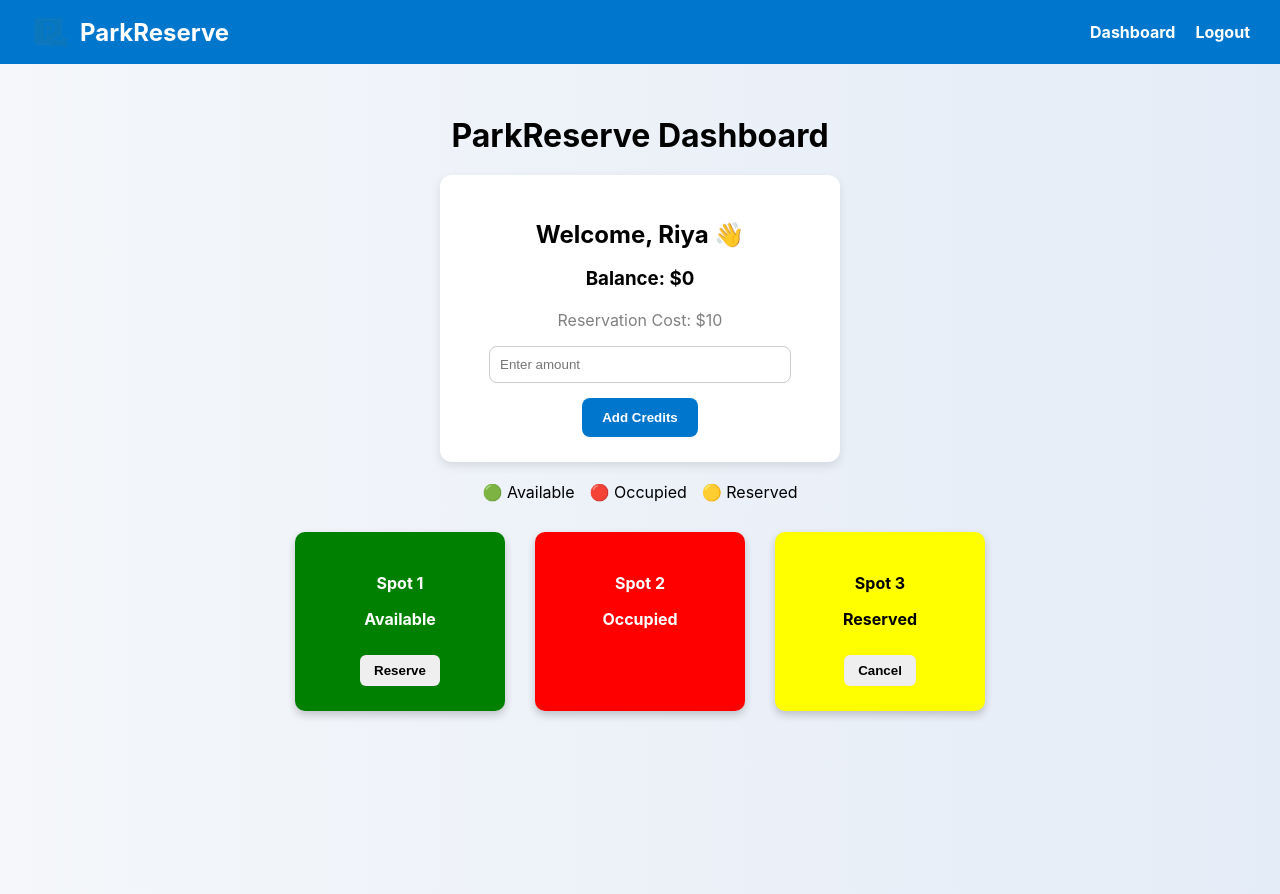
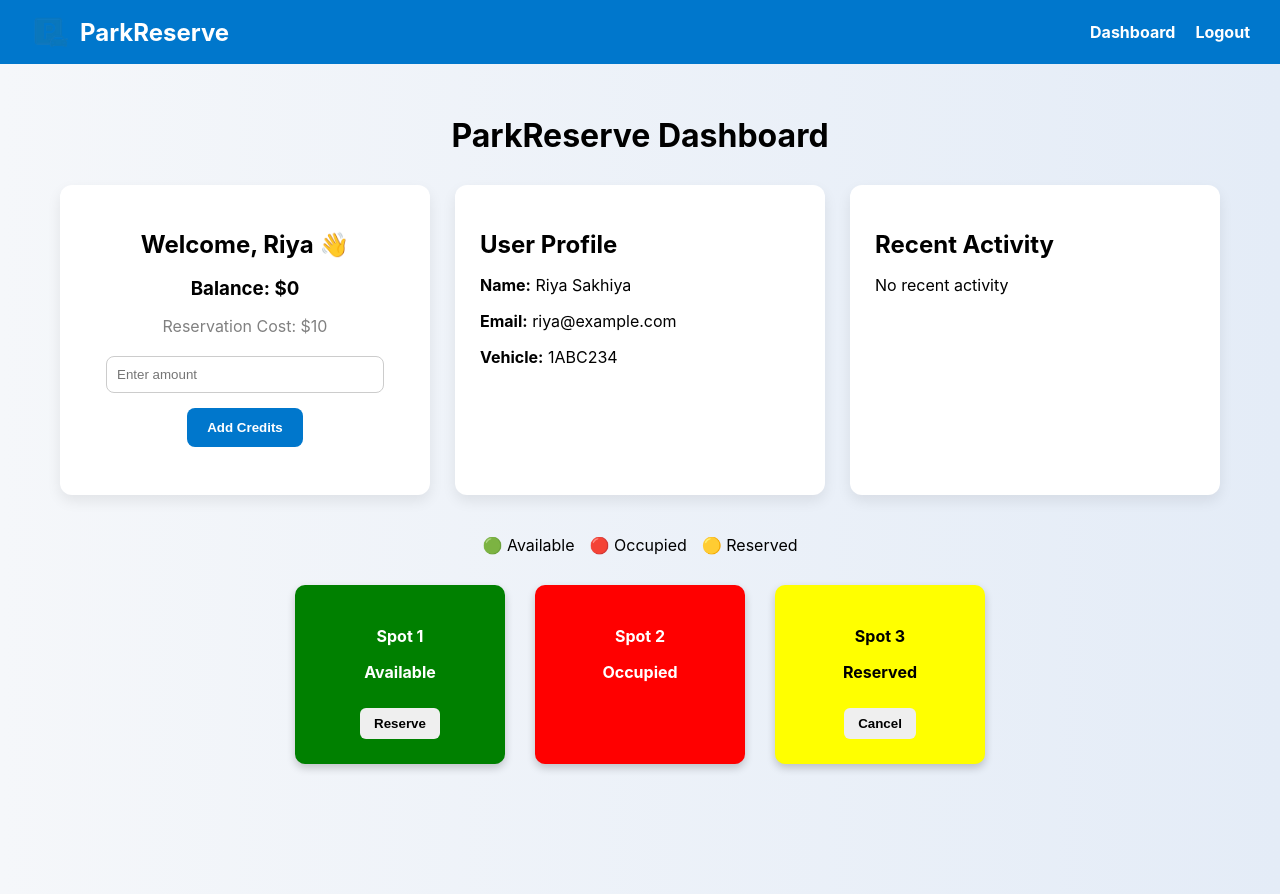
Before and after one commit to kyleczhang/cits5506-iot-parkreserve-group29, a React (Create React App) app in the folder frontend/: page /dashboard in a window 1280 px wide. Built offline with nearby package versions, Linux system fonts and the light colour scheme.

Commit message:
Improve dashboard layout and add dynamic reservation activity tracking

```diff
--- a/frontend/src/components/ParkingGrid.js
+++ b/frontend/src/components/ParkingGrid.js
@@ -1,7 +1,13 @@
 import SpotCard from "./SpotCard";
 import { useState } from "react";
 
-function ParkingGrid({ balance, setBalance }) {
+function ParkingGrid({
+  balance,
+  setBalance,
+  setHistory
+}) {
+
+  const reservationCost = 10;
 
   const [spots, setSpots] = useState([
     { id: 1, status: "available" },
@@ -9,12 +15,9 @@ function ParkingGrid({ balance, setBalance }) {
     { id: 3, status: "reserved" }
   ]);
 
-  const reservationCost = 10;
-
-  // Reserve parking spot
+  // Reserve spot
   const reserveSpot = (id) => {
 
-  // Prevent reservation if insufficient balance
     if (balance < reservationCost) {
       alert("Not enough balance!");
       return;
@@ -33,8 +36,15 @@ function ParkingGrid({ balance, setBalance }) {
 
     // Deduct balance
     setBalance(balance - reservationCost);
+
+    // Update activity
+    setHistory((prevHistory) => [
+      `🟡 Reserved Spot ${id}`,
+      ...prevHistory
+    ]);
   };
 
+  // Cancel reservation
   const cancelReservation = (id) => {
 
     const updatedSpots = spots.map((spot) => {
@@ -48,8 +58,14 @@ function ParkingGrid({ balance, setBalance }) {
 
     setSpots(updatedSpots);
 
-  // Refund credits
+    // Refund balance
     setBalance(balance + reservationCost);
+
+    // Update activity
+    setHistory((prevHistory) => [
+      `❌ Cancelled Spot ${id}`,
+      ...prevHistory
+    ]);
   };
 
   return (
--- a/frontend/src/pages/Dashboard.js
+++ b/frontend/src/pages/Dashboard.js
@@ -4,9 +4,16 @@ import { useState } from "react";
 
 function Dashboard() {
 
+  // Wallet balance
   const [balance, setBalance] = useState(0);
+
+  // Input amount
   const [amount, setAmount] = useState("");
 
+  // Dynamic reservation history
+  const [history, setHistory] = useState([]);
+
+  // Add credits
   const addCredits = () => {
 
     if (amount === "") return;
@@ -28,19 +35,33 @@ function Dashboard() {
         }}
       >
 
+        {/* Title */}
         <h1 style={{ marginBottom: "10px" }}>
           ParkReserve Dashboard
         </h1>
+
+        {/* Top Cards */}
+        <div
+          style={{
+            display: "flex",
+            justifyContent: "center",
+            alignItems: "stretch",
+            gap: "25px",
+            flexWrap: "wrap",
+            marginTop: "30px",
+            marginBottom: "40px"
+          }}
+        >
 
           {/* Wallet Card */}
           <div
             style={{
               backgroundColor: "white",
-            width: "350px",
-            margin: "20px auto",
+              width: "320px",
+              minHeight: "260px",
               padding: "25px",
               borderRadius: "12px",
-            boxShadow: "0 4px 10px rgba(0,0,0,0.1)"
+              boxShadow: "0 6px 14px rgba(0,0,0,0.08)"
             }}
           >
 
@@ -48,11 +69,11 @@ function Dashboard() {
               Welcome, Riya 👋
             </h2>
 
-          <h3 style={{ marginBottom: "20px" }}>
+            <h3 style={{ marginBottom: "10px" }}>
               Balance: ${balance}
             </h3>
 
-          <p style={{ color: "gray" }}>
+            <p style={{ color: "gray", marginBottom: "20px" }}>
               Reservation Cost: $10
             </p>
 
@@ -89,17 +110,93 @@ function Dashboard() {
 
           </div>
 
+          {/* User Profile */}
+          <div
+            style={{
+              backgroundColor: "white",
+              width: "320px",
+              minHeight: "260px",
+              padding: "25px",
+              borderRadius: "12px",
+              boxShadow: "0 6px 14px rgba(0,0,0,0.08)",
+              textAlign: "left"
+            }}
+          >
+
+            <h2 style={{ marginBottom: "15px" }}>
+              User Profile
+            </h2>
+
+            <p>
+              <strong>Name:</strong> Riya Sakhiya
+            </p>
+
+            <p>
+              <strong>Email:</strong> riya@example.com
+            </p>
+
+            <p>
+              <strong>Vehicle:</strong> 1ABC234
+            </p>
+
+          </div>
+
+          {/* Activity Card */}
+          <div
+            style={{
+              backgroundColor: "white",
+              width: "320px",
+              minHeight: "260px",
+              padding: "25px",
+              borderRadius: "12px",
+              boxShadow: "0 6px 14px rgba(0,0,0,0.08)",
+              textAlign: "left"
+            }}
+          >
+
+            <h2 style={{ marginBottom: "15px" }}>
+              Recent Activity
+            </h2>
+
+            {history.length > 0 ? (
+              <ul style={{ paddingLeft: "20px" }}>
+                {history.map((item, index) => (
+                  <li
+                    key={index}
+                    style={{ marginBottom: "12px" }}
+                  >
+                    {item}
+                  </li>
+                ))}
+              </ul>
+            ) : (
+              <p>No recent activity</p>
+            )}
+
+          </div>
+
+        </div>
+
         {/* Legend */}
         <div style={{ marginBottom: "30px" }}>
-          <span style={{ marginRight: "15px" }}>🟢 Available</span>
-          <span style={{ marginRight: "15px" }}>🔴 Occupied</span>
-          <span>🟡 Reserved</span>
+          <span style={{ marginRight: "15px" }}>
+            🟢 Available
+          </span>
+
+          <span style={{ marginRight: "15px" }}>
+            🔴 Occupied
+          </span>
+
+          <span>
+            🟡 Reserved
+          </span>
         </div>
 
         {/* Parking Grid */}
         <ParkingGrid
           balance={balance}
           setBalance={setBalance}
+          setHistory={setHistory}
         />
 
       </div>
```
Lines whose indentation alone changed are shown as unchanged.
